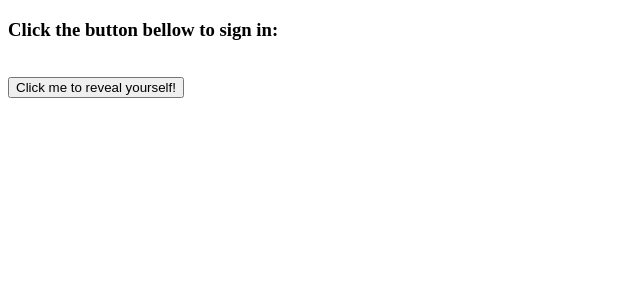
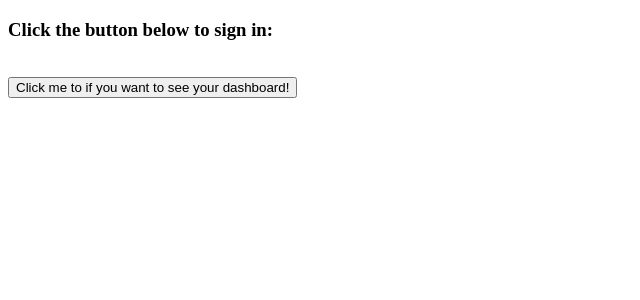
Before and after one commit to DanielHayashi-tech/gold-nails-facials, a Next.js app: page / in a window 1280 px wide. Shown: the top 300 px of the page, without its empty margins (0-640 px from the left). Built offline with nearby package versions, Linux system fonts and the light colour scheme; no server answers.

Commit message:
working signIn/signOut

```diff
--- a/package.json
+++ b/package.json
@@ -8,6 +8,7 @@
     "firebase": "^9.18.0",
     "next": "^13.2.4",
     "react": "^18.2.0",
-    "react-dom": "^18.2.0"
+    "react-dom": "^18.2.0",
+    "react-firebase-hooks": "^5.1.1"
   }
 }
--- a/pages/index.js
+++ b/pages/index.js
@@ -1,14 +1,25 @@
 import { initFirebase } from '../lib/firebaseApp';
 import { getAuth, signInWithPopup, GoogleAuthProvider } from "firebase/auth";
+import { useAuthState } from 'react-firebase-hooks/auth'
 import { useRouter } from 'next/router';
 
 
 export default function HomePage() {
   //initializing configuration
   initFirebase();
-
   const provider = new GoogleAuthProvider();
   const auth = getAuth();
+  const[user, loading] = useAuthState(auth);
+  const router = useRouter();
+
+  if (loading) {
+    return <div> Loading... </div>
+  }
+
+  if (user) {
+    router.push("/dashboard")
+    return <div> Welcome {user.displayName} </div>
+  }
 
 
   const signIn = async () => {
@@ -17,9 +28,9 @@ export default function HomePage() {
   }
   return (
     <div>
-      <h3>Click the button bellow to sign in:</h3>
+      <h3>Click the button below to sign in:</h3>
       <br></br>
-      <button onClick={signIn}> Click me to reveal yourself!</button>
+      <button onClick={() => signIn()}> Click me to if you want to see your dashboard!</button>
     </div>
   );
 }
```
Also changed, not shown: pages/dashboard.js (added, +29 -0 lines).
